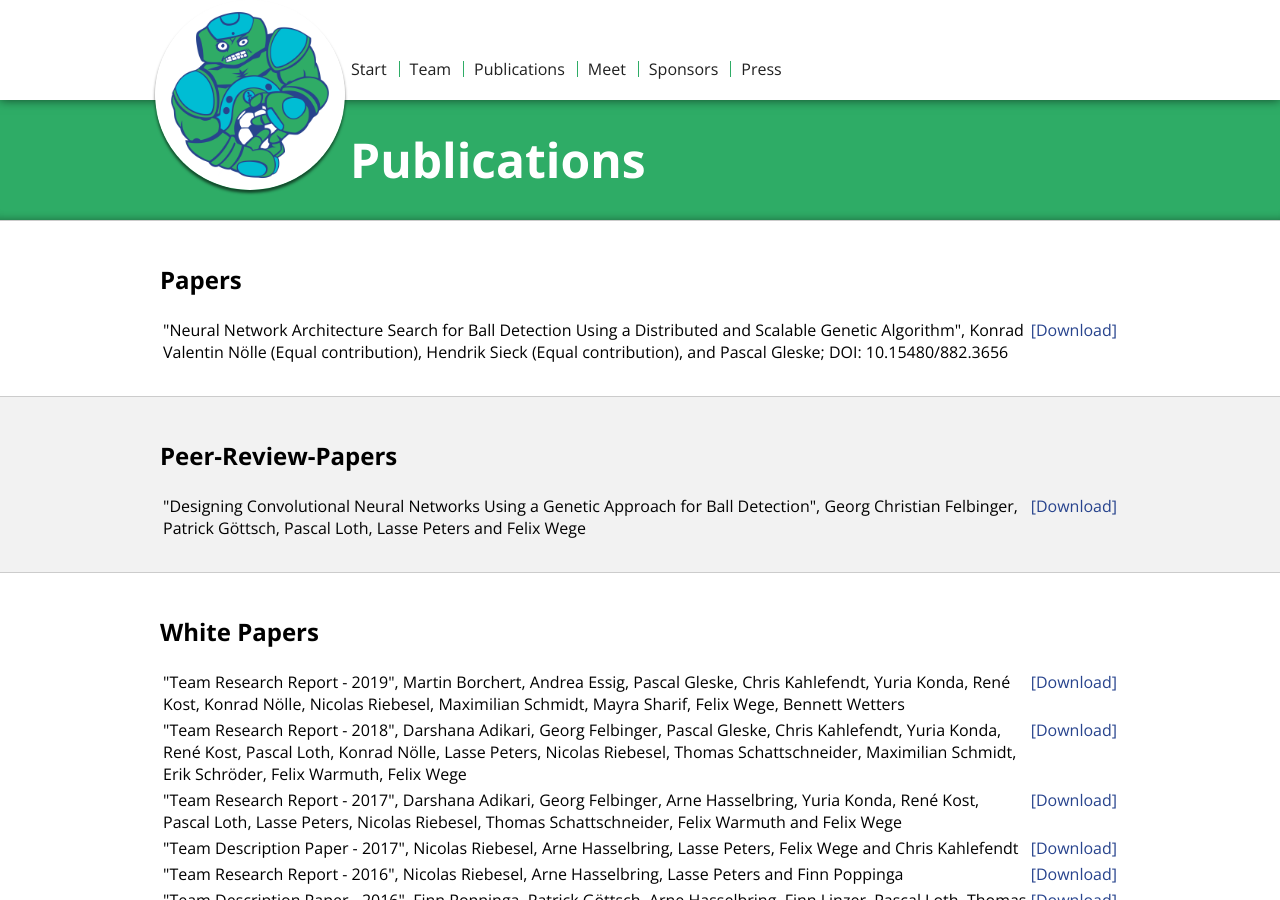
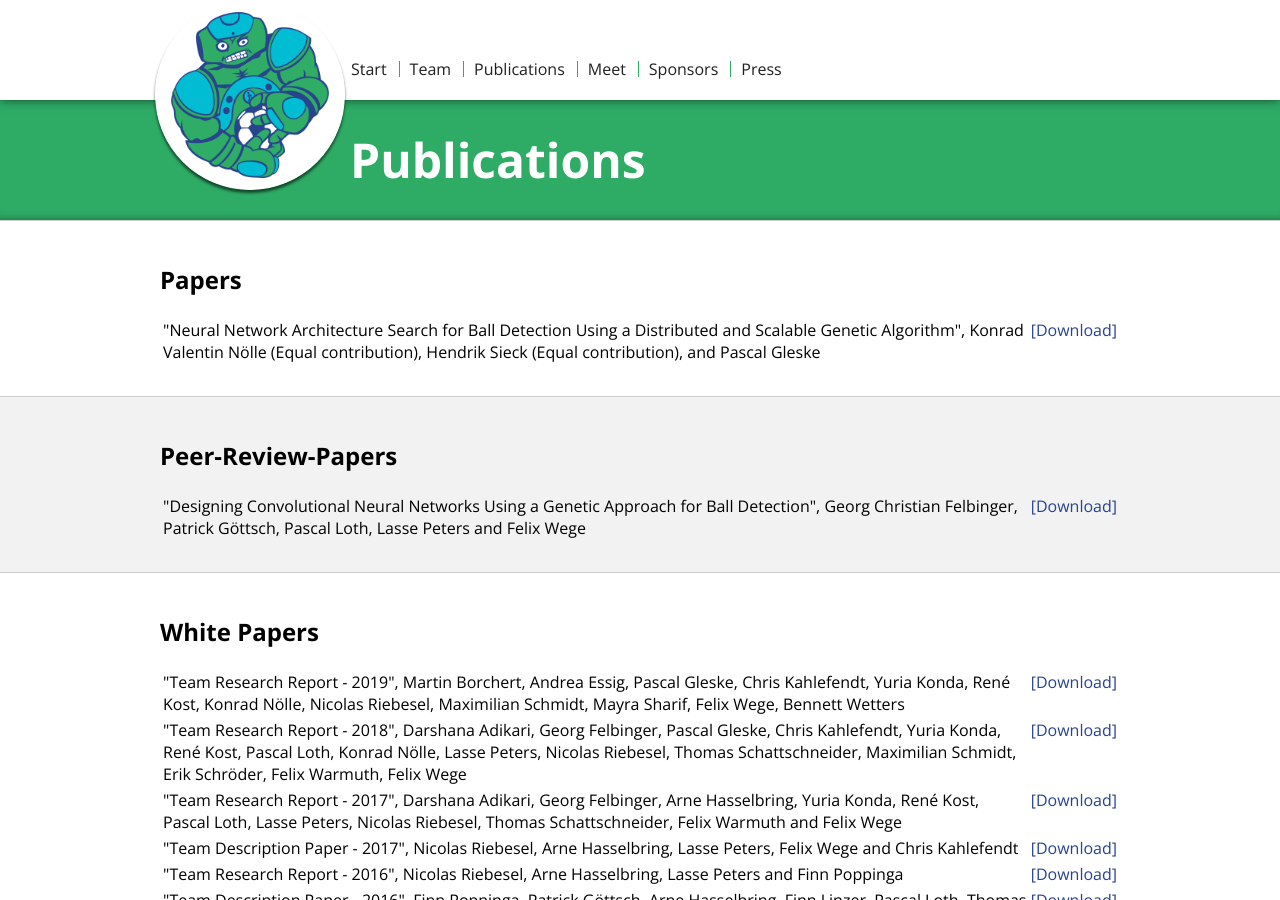
Before and after one commit to HULKs/hulks.github.io, a Jekyll site: the page built from publications/index.html, in a window 1280 px wide and 900 px high. Built offline with Jekyll 4.4.1, drawn with Linux system fonts in a browser that asks for light colours.

Commit message:
Remove DOI

```diff
--- a/publications/index.html
+++ b/publications/index.html
@@ -14,7 +14,7 @@
     <h2>Papers</h2>
     <table>
       <tr>
-        <td>"Neural Network Architecture Search for Ball Detection Using a Distributed and Scalable Genetic Algorithm", Konrad Valentin Nölle (Equal contribution), Hendrik Sieck (Equal contribution), and Pascal Gleske; DOI: 10.15480/882.3656</td>
+        <td>"Neural Network Architecture Search for Ball Detection Using a Distributed and Scalable Genetic Algorithm", Konrad Valentin Nölle (Equal contribution), Hendrik Sieck (Equal contribution), and Pascal Gleske</td>
         <td valign="top"><a href="{{site.path}}/_files/Paper_Neural_Network_Architecture_Search_for_Ball_Detection_Using_a_Distributed_and_Scalable_Genetic_Algorithm.pdf" target="_blank">[Download]</a></td>
       </tr>
     </table>
```
